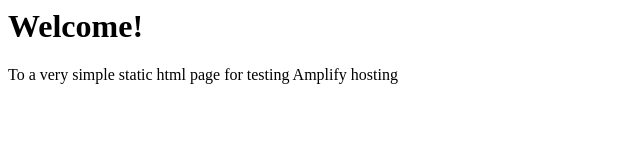
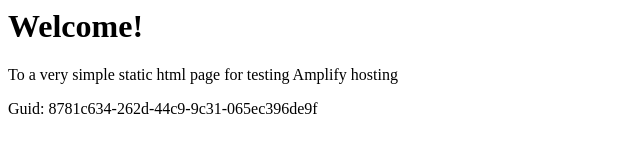
Before and after one commit to aws-aemilia-sin/Github-PR-Commit-Integration-Test-DoNotTouch-Gith-OKSLNVO2-v1-preprod-ap-southeast-1, a website: page src/index.html in a window 1280 px wide. Shown: the whole page, without its empty margins (0-640 px from the left). Drawn offline with Linux system fonts and the light colour scheme.

Commit message:
commit from integ tests

```diff
--- a/src/index.html
+++ b/src/index.html
@@ -1,3 +1,5 @@
+
+
 <html lang="en">
 
 <head>
@@ -10,6 +12,6 @@
 <body>
     <h1>Welcome!</h1>
     <p>To a very simple static html page for testing Amplify hosting</p>
-</body>
+    <p>Guid: 8781c634-262d-44c9-9c31-065ec396de9f</p></body>
 
 </html>
```
